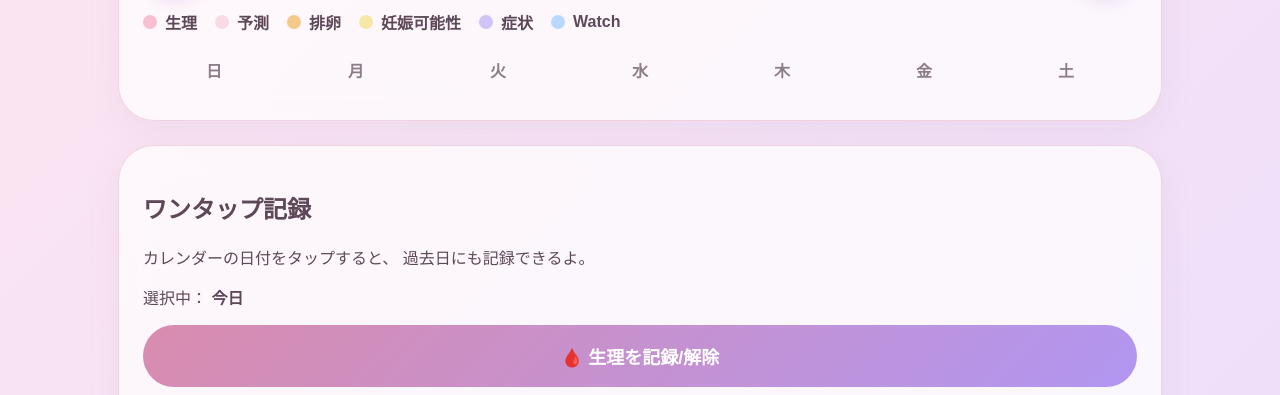
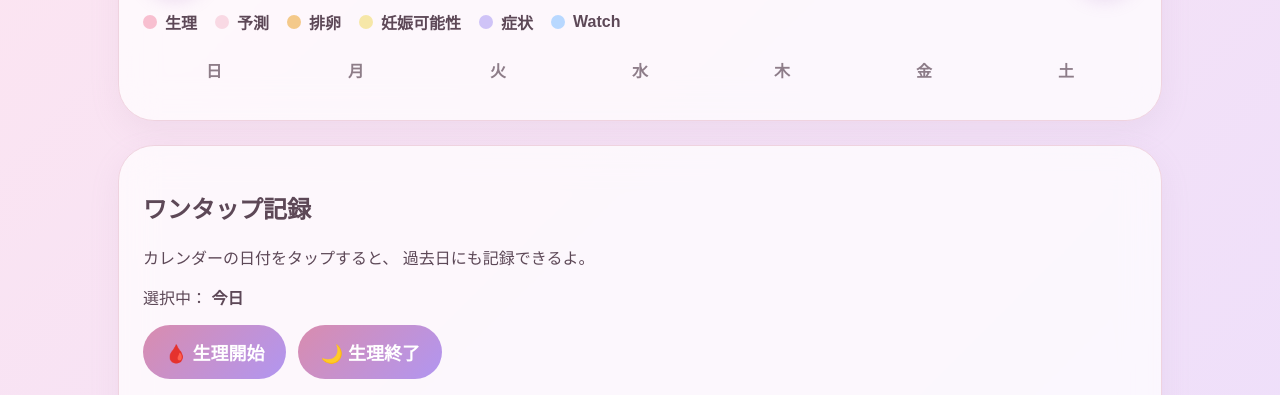
Before and after one commit to Rion0-0/cycle, a plain HTML site: page index.html in a window 1280 px wide. Shown: the part 530-925 px from the top of the page. Drawn offline with Linux system fonts and the light colour scheme.

Commit message:
Update index.html

```diff
--- a/index.html
+++ b/index.html
@@ -140,12 +140,15 @@
         </strong>
       </p>
 
-      <button
-        id="periodToggle"
-        class="main-btn"
-      >
-        🩸 生理を記録/解除
-      </button>
+      <div class="button-row">
+  <button id="periodStartBtn" class="main-btn small">
+    🩸 生理開始
+  </button>
+
+  <button id="periodEndBtn" class="main-btn small">
+    🌙 生理終了
+  </button>
+</div>
 
       <h3>症状</h3>
 
```
